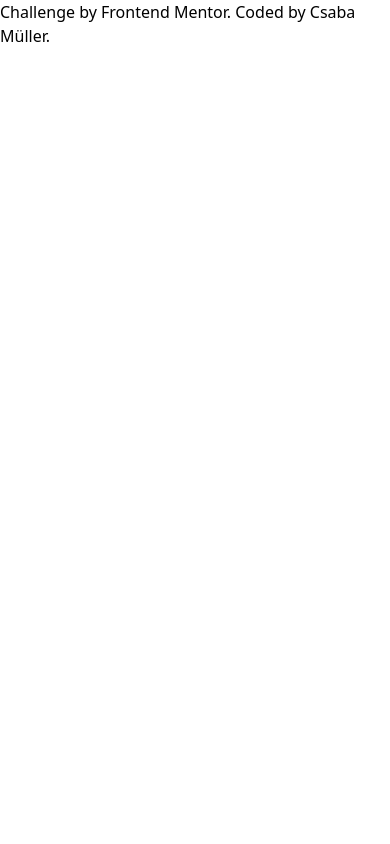
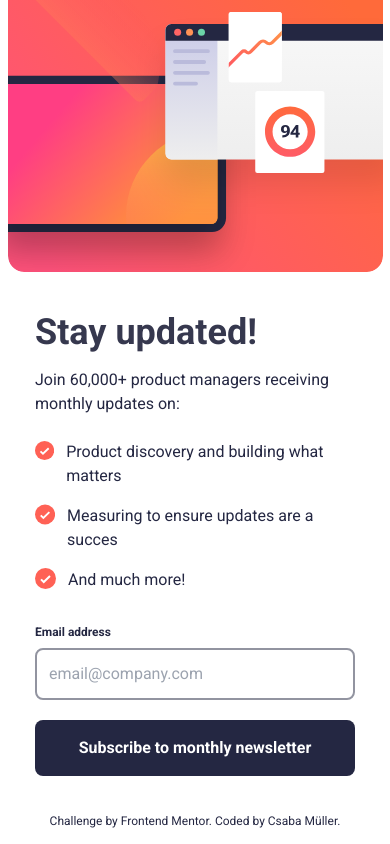
Before and after one commit to Csabooo/frontendmentor-14-sign-up-form-react-tailwindcss, a React (Create React App) app: page / in a window 390 px wide. Built offline with nearby package versions, Linux system fonts and the light colour scheme.

Commit message:
mobile screen version v1.0 added

```diff
--- a/public/index.html
+++ b/public/index.html
@@ -13,7 +13,6 @@
     <title>Newsletter sign-up form</title>
   </head>
   <body>
-    <noscript>You need to enable JavaScript to run this app.</noscript>
     <div id="root"></div>
   </body>
 </html>
--- a/src/App.js
+++ b/src/App.js
@@ -1,6 +1,18 @@
-import React, { useState } from "react";
+import React from "react";
 import Attribution from "./components/Attribution";
+import Article from "./components/Article";
+import Subscribe from "./components/Subscribe";
+import Header from "./components/Header";
 
 export default function App() {
-  return <Attribution />;
+  return (
+    <div className="flex flex-col items-center justify-center h-screen">
+      <Header />
+      <div className="my-6 w-80">
+        <Article />
+        <Subscribe />
+        <Attribution />
+      </div>
+    </div>
+  );
 }
--- /dev/null
+++ b/src/components/Article.js
@@ -0,0 +1,67 @@
+import React from "react";
+
+function Article() {
+  return (
+    <div>
+      <div>
+        <h1>Stay updated!</h1>
+        <p>Join 60,000+ product managers receiving monthly updates on:</p>
+      </div>
+      <ul className="my-4">
+        <li className="flex">
+          <svg
+            xmlns="http://www.w3.org/2000/svg"
+            width="21"
+            height="21"
+            viewBox="0 0 21 21">
+            <g fill="none">
+              <circle cx="10.5" cy="10.5" r="10.5" fill="#FF6155" />
+              <path
+                stroke="#FFF"
+                stroke-width="2"
+                d="M6 11.381 8.735 14 15 8"
+              />
+            </g>
+          </svg>
+          Product discovery and building what matters
+        </li>
+        <li className="flex">
+          <svg
+            xmlns="http://www.w3.org/2000/svg"
+            width="21"
+            height="21"
+            viewBox="0 0 21 21">
+            <g fill="none">
+              <circle cx="10.5" cy="10.5" r="10.5" fill="#FF6155" />
+              <path
+                stroke="#FFF"
+                stroke-width="2"
+                d="M6 11.381 8.735 14 15 8"
+              />
+            </g>
+          </svg>
+          Measuring to ensure updates are a succes
+        </li>
+        <li className="flex">
+          <svg
+            xmlns="http://www.w3.org/2000/svg"
+            width="21"
+            height="21"
+            viewBox="0 0 21 21">
+            <g fill="none">
+              <circle cx="10.5" cy="10.5" r="10.5" fill="#FF6155" />
+              <path
+                stroke="#FFF"
+                stroke-width="2"
+                d="M6 11.381 8.735 14 15 8"
+              />
+            </g>
+          </svg>
+          And much more!
+        </li>
+      </ul>
+    </div>
+  );
+}
+
+export default Article;
--- a/src/components/Attribution.js
+++ b/src/components/Attribution.js
@@ -3,16 +3,23 @@ import React from "react";
 function Attribution() {
   return (
     <div>
-      <div className="attribution">
-        Challenge by{" "}
-        <a
-          href="https://www.frontendmentor.io/challenges/newsletter-signup-form-with-success-message-3FC1AZbNrv"
-          target="_blank">
-          Frontend Mentor
-        </a>
-        . Coded by{" "}
-        <a href="https://www.frontendmentor.io/profile/Csabooo">Csaba Müller</a>
-        .
+      <div className="attribution mt-8 text-center">
+        <span>
+          Challenge by
+          <a
+            href="https://www.frontendmentor.io/challenges/newsletter-signup-form-with-success-message-3FC1AZbNrv"
+            target="_blank"
+            rel="noreferrer">
+            {" "}
+            Frontend Mentor
+          </a>
+          . Coded by
+          <a href="https://www.frontendmentor.io/profile/Csabooo">
+            {" "}
+            Csaba Müller
+          </a>
+          .
+        </span>
       </div>
     </div>
   );
--- /dev/null
+++ b/src/components/Header.js
@@ -0,0 +1,13 @@
+import React from "react";
+
+function Header() {
+  return (
+    <div>
+      <img
+        src="../images/illustration-sign-up-mobile.svg"
+        alt="mobile-illustration"></img>
+    </div>
+  );
+}
+
+export default Header;
--- /dev/null
+++ b/src/components/Subscribe.js
@@ -0,0 +1,21 @@
+import React from "react";
+
+function Subscribe() {
+  return (
+    <div>
+      <form className="flex flex-col">
+        <label>Email address</label>
+        <input
+          className="inputField"
+          type="text"
+          placeholder="email@company.com"
+        />
+        <button className="button-bg" type="submit">
+          Subscribe to monthly newsletter
+        </button>
+      </form>
+    </div>
+  );
+}
+
+export default Subscribe;
--- a/src/index.css
+++ b/src/index.css
@@ -4,9 +4,41 @@
 @tailwind components;
 @tailwind utilities;
 
-/* @layer base {
+@layer base {
   html {
     @apply font-roboto;
   }
+
+  body {
+    @apply text-dark_slate_grey;
+  }
+
+  h1 {
+    @apply font-bold text-4xl text-charcoal_grey my-4;
+  }
+
+  label {
+    @apply m-0 text-xs font-bold py-2;
+  }
+
+  li {
+    @apply py-2;
+  }
+
+  span {
+    @apply text-xs;
+  }
+  svg {
+    @apply mr-3;
+  }
 }
- */
+
+@layer utilities {
+  .button-bg {
+    @apply bg-dark_slate_grey text-white w-full py-4 rounded-lg font-bold;
+  }
+
+  .inputField {
+    @apply border-2 border-grey rounded-lg p-3 mb-5;
+  }
+}
--- a/tailwind.config.js
+++ b/tailwind.config.js
@@ -3,9 +3,17 @@
 module.exports = {
   content: ["./src/**/*.{js,jsx,ts,tsx}"],
   theme: {
-    extend: {},
-    fontFamily: {
-      roboto: ["Roboto", "sans-serif"],
+    extend: {
+      fontFamily: {
+        roboto: ["Roboto", "sans-serif"],
+      },
+      colors: {
+        tomato: "hsl(4, 100%, 67%)",
+        dark_slate_grey: "hsl(234, 29%, 20%)",
+        charcoal_grey: "hsl(235, 18%, 26%)",
+        grey: "hsl(231, 7%, 60%)",
+        white: "hsl(0, 0%, 100%)",
+      },
     },
   },
 
```
